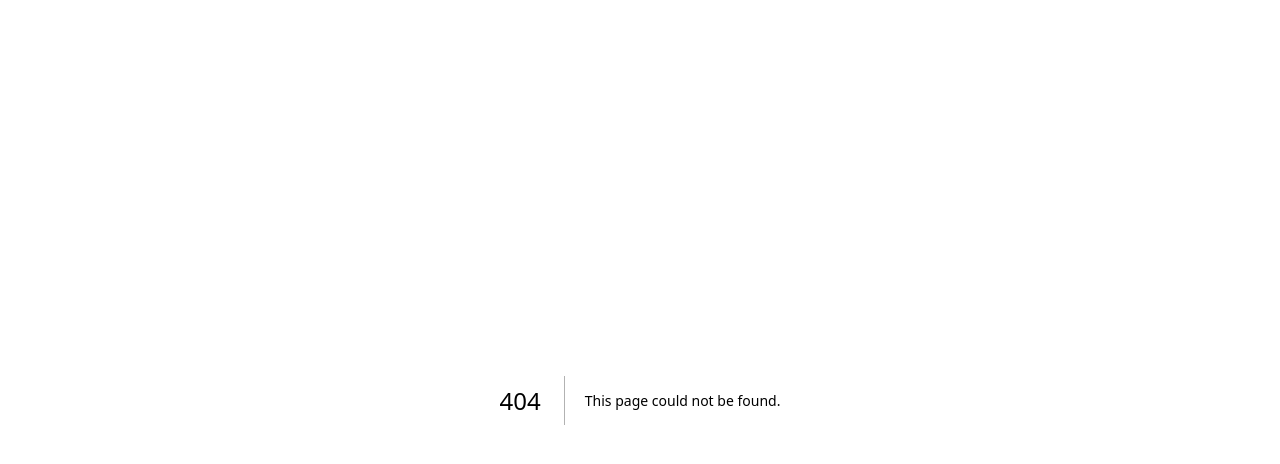
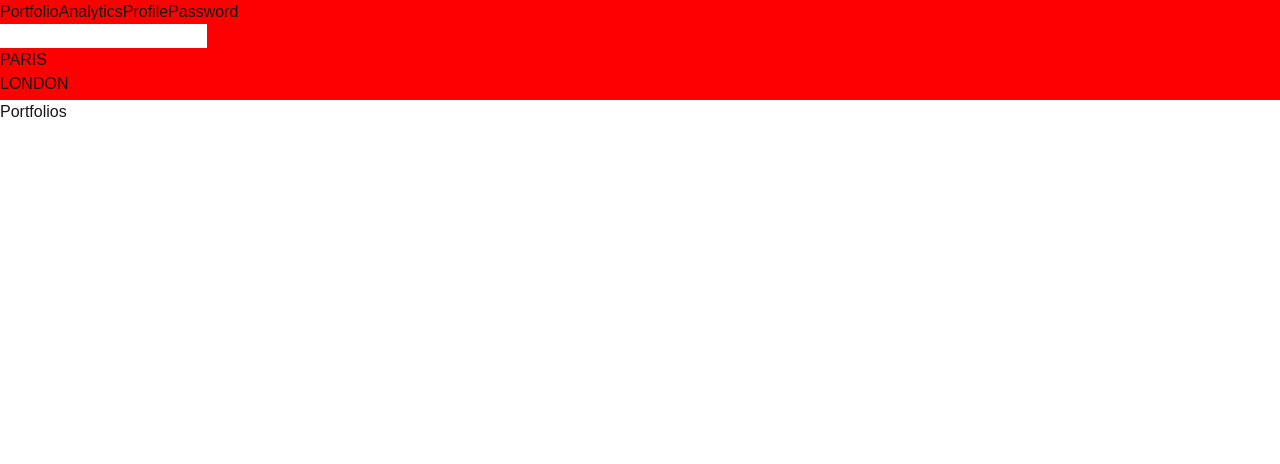
Before and after one commit to gymmyck/Crypto_App, a Next.js app: page /portfolio in a window 1280 px wide. Before the commit this address had no page. Shown: the top 464 px of the page. Built offline with nearby package versions, Linux system fonts and the light colour scheme.

Commit message:
new folders added

```diff
--- /dev/null
+++ b/src/app/blog/[blogId]/page.tsx
@@ -0,0 +1,7 @@
+export default function City({params} : {params: {blogId: string}}) {
+    return (
+      <div className="grid grid-rows-[20px_1fr_20px] items-center justify-items-center min-h-screen p-8 pb-20 gap-16 sm:p-20 font-[family-name:var(--font-geist-sans)]">
+        {params.blogId}
+      </div>
+    );
+  }
--- /dev/null
+++ b/src/app/city/[cityId]/page.tsx
@@ -0,0 +1,9 @@
+import Image from "next/image";
+
+export default function City({params} : {params: {cityId: string}}) {
+  return (
+    <div className="grid grid-rows-[20px_1fr_20px] items-center justify-items-center min-h-screen p-8 pb-20 gap-16 sm:p-20 font-[family-name:var(--font-geist-sans)]">
+      {params.cityId}
+    </div>
+  );
+}
--- /dev/null
+++ b/src/app/components/Navbar/index.tsx
@@ -0,0 +1,36 @@
+"use client";
+import { useState } from 'react';
+import Link from 'next/link'
+
+export default function Navbar() {
+
+    const [cities, setCities] = useState(['paris', 'london']);
+    const [value, setValue] = useState('');
+
+    const handleChange = (e) => {
+        setValue(e.target.value);
+    }
+
+    const handleSubmit = (e) => {
+        e.preventDefault();
+        setCities([...cities, value])
+        setValue('');
+    }
+
+    return (
+        <div>
+            <form onSubmit={handleSubmit}>
+                <input onChange={handleChange} value={value} style={{color: 'black'}} />
+            </form>
+            <ul>
+                {cities.map((city) => (
+                    <li key={city}>
+                        <Link href={`/city/${city}`}>{city.toUpperCase()}</Link>
+                    </li>
+                ))}
+            </ul>
+
+        </div>
+
+    );
+}
--- /dev/null
+++ b/src/app/dashboard/analytics/page.tsx
@@ -0,0 +1,7 @@
+export default function City({params} : {params: {cityId: string}}) {
+    return (
+      <div className="grid grid-rows-[20px_1fr_20px] items-center justify-items-center min-h-screen p-8 pb-20 gap-16 sm:p-20 font-[family-name:var(--font-geist-sans)]">
+        ANALYTICS Page
+      </div>
+    );
+  }
--- /dev/null
+++ b/src/app/dashboard/layout.tsx
@@ -0,0 +1,12 @@
+export default function RootLayout({
+    children,
+}: Readonly<{
+    children: React.ReactNode;
+}>) {
+    return (
+        <div>
+                <div style={{ height: '100px', background: 'green' }}></div>
+                {children}
+        </div>
+    );
+}
--- /dev/null
+++ b/src/app/dashboard/settings/layout.tsx
@@ -0,0 +1,12 @@
+export default function RootLayout({
+    children,
+}: Readonly<{
+    children: React.ReactNode;
+}>) {
+    return (
+        <div>
+                <div style={{ height: '100px', background: 'orange' }}></div>
+                {children}
+        </div>
+    );
+}
--- /dev/null
+++ b/src/app/dashboard/settings/password/page.tsx
@@ -0,0 +1,7 @@
+export default function City({params} : {params: {cityId: string}}) {
+    return (
+      <div className="grid grid-rows-[20px_1fr_20px] items-center justify-items-center min-h-screen p-8 pb-20 gap-16 sm:p-20 font-[family-name:var(--font-geist-sans)]">
+        PASSWORD Pages
+      </div>
+    );
+  }
--- /dev/null
+++ b/src/app/dashboard/settings/profile/page.tsx
@@ -0,0 +1,7 @@
+export default function City({params} : {params: {cityId: string}}) {
+  return (
+    <div className="grid grid-rows-[20px_1fr_20px] items-center justify-items-center min-h-screen p-8 pb-20 gap-16 sm:p-20 font-[family-name:var(--font-geist-sans)]">
+      PROFILE Page
+    </div>
+  );
+}
--- a/src/app/layout.tsx
+++ b/src/app/layout.tsx
@@ -1,6 +1,9 @@
 import type { Metadata } from "next";
+import { useState } from 'react';
+import Link from 'next/link'
 import localFont from "next/font/local";
 import "./globals.css";
+import Navbar from "./components/Navbar";
 
 const geistSans = localFont({
   src: "./fonts/GeistVF.woff",
@@ -23,11 +26,20 @@
 }: Readonly<{
   children: React.ReactNode;
 }>) {
+
   return (
     <html lang="en">
-      <body
-        className={`${geistSans.variable} ${geistMono.variable} antialiased`}
-      >
+      <body className={`${geistSans.variable} ${geistMono.variable} antialiased`}>
+        <div style={{ height: '100px', background: 'red' }}>
+          <div>
+            <Link href="/portfolio">Portfolio</Link>
+            <Link href="/dashboard/analytics">Analytics</Link>
+            <Link href="/dashboard/settings/profile">Profile</Link>
+            <Link href="/dashboard/settings/password">Password</Link>
+          </div>
+
+          <Navbar />
+        </div>
         {children}
       </body>
     </html>
--- a/src/app/portfolio/[portfolioId]/page.tsx
+++ b/src/app/portfolio/page.tsx
@@ -3,6 +3,10 @@
 export default function Portfolio({ params }: { params: { portfolioId: string } }) {
   return (
       <main className="flex flex-col gap-8 row-start-2 items-center sm:items-start">
+        <div className="flex flex-col gap-8 row-start-2 items-center sm:items-start">
+          <p className="flex flex-col gap-8 row-start-2 items-center sm:items-start">Portfolios</p>
+        </div>
+
         {params.portfolioId}
       </main>
   );
```
